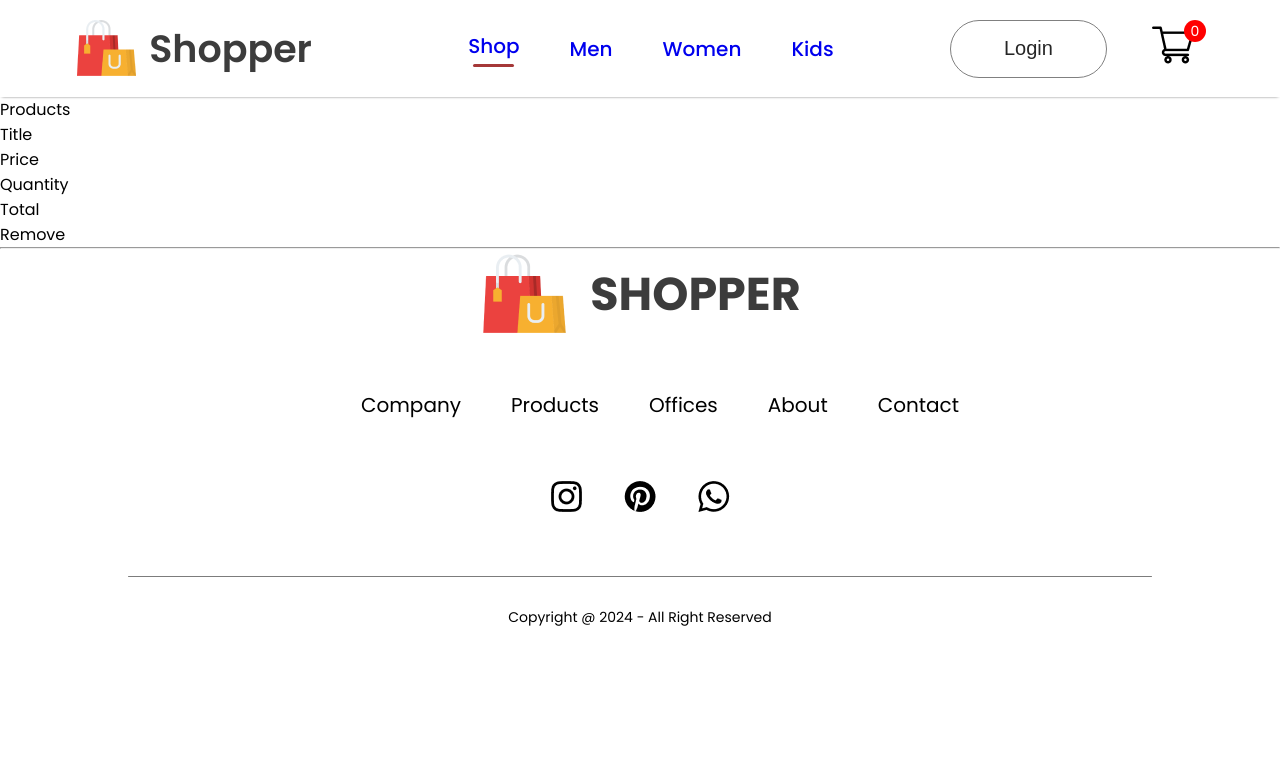
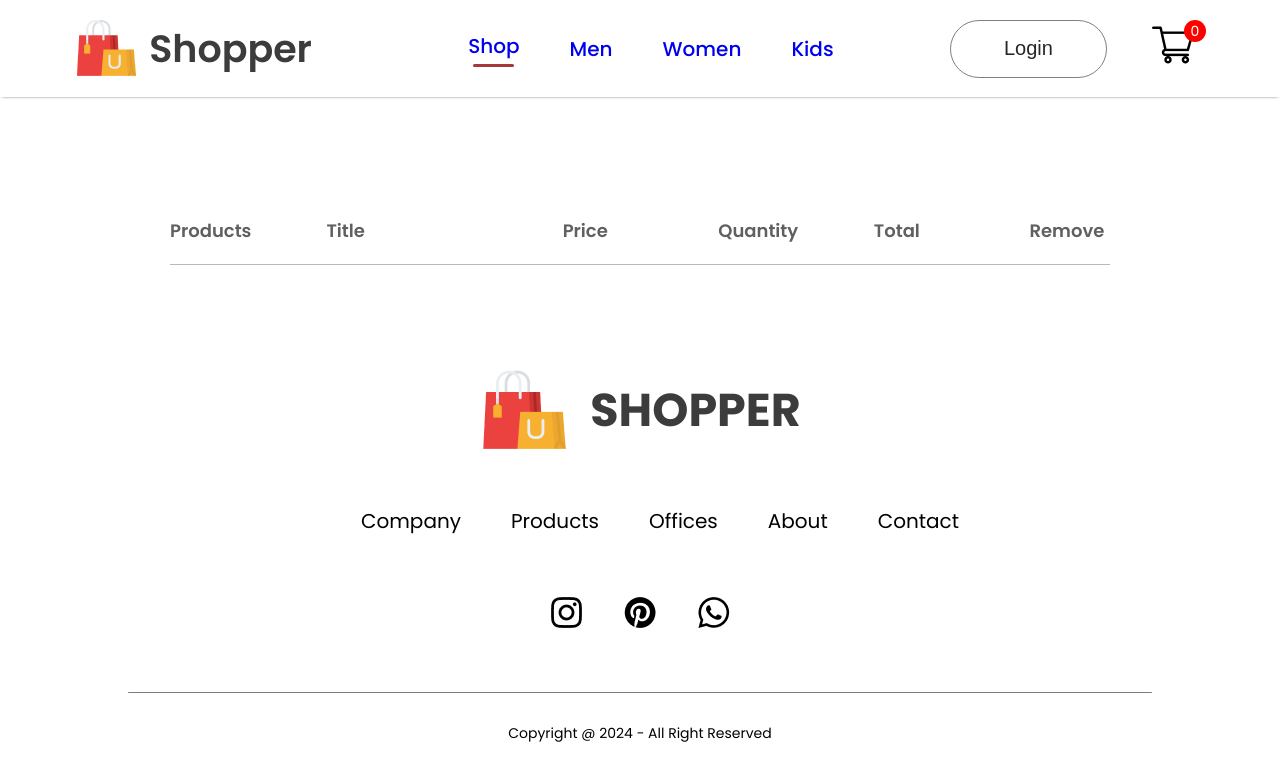
Before and after one commit to Amir-ofclAcnt/SHOPPER, a React (Create React App) app: page /cart in a window 1280 px wide. Shown: the top 780 px of the page. Built offline with nearby package versions, Linux system fonts and the light colour scheme.

Commit message:
added new files

```diff
--- a/src/Components/CartItems/CartItems.css
+++ b/src/Components/CartItems/CartItems.css
@@ -0,0 +1,18 @@
+.cartitems{
+    margin: 100px 170px;
+}
+.cartitems hr{
+    height: 1px;
+    background:rgb(184, 184, 184) ;
+    border: 0;
+}
+.cartitems-format-main{
+    display: grid;
+    grid-template-columns: 0.5fr 2fr 1fr 1fr 1fr 1fr;
+    align-items: center;
+    gap: 75px;
+    padding: 20px 0;
+    color: rgb(96, 96, 96);
+    font-size: 18px;
+    font-weight: 600;
+}
```
